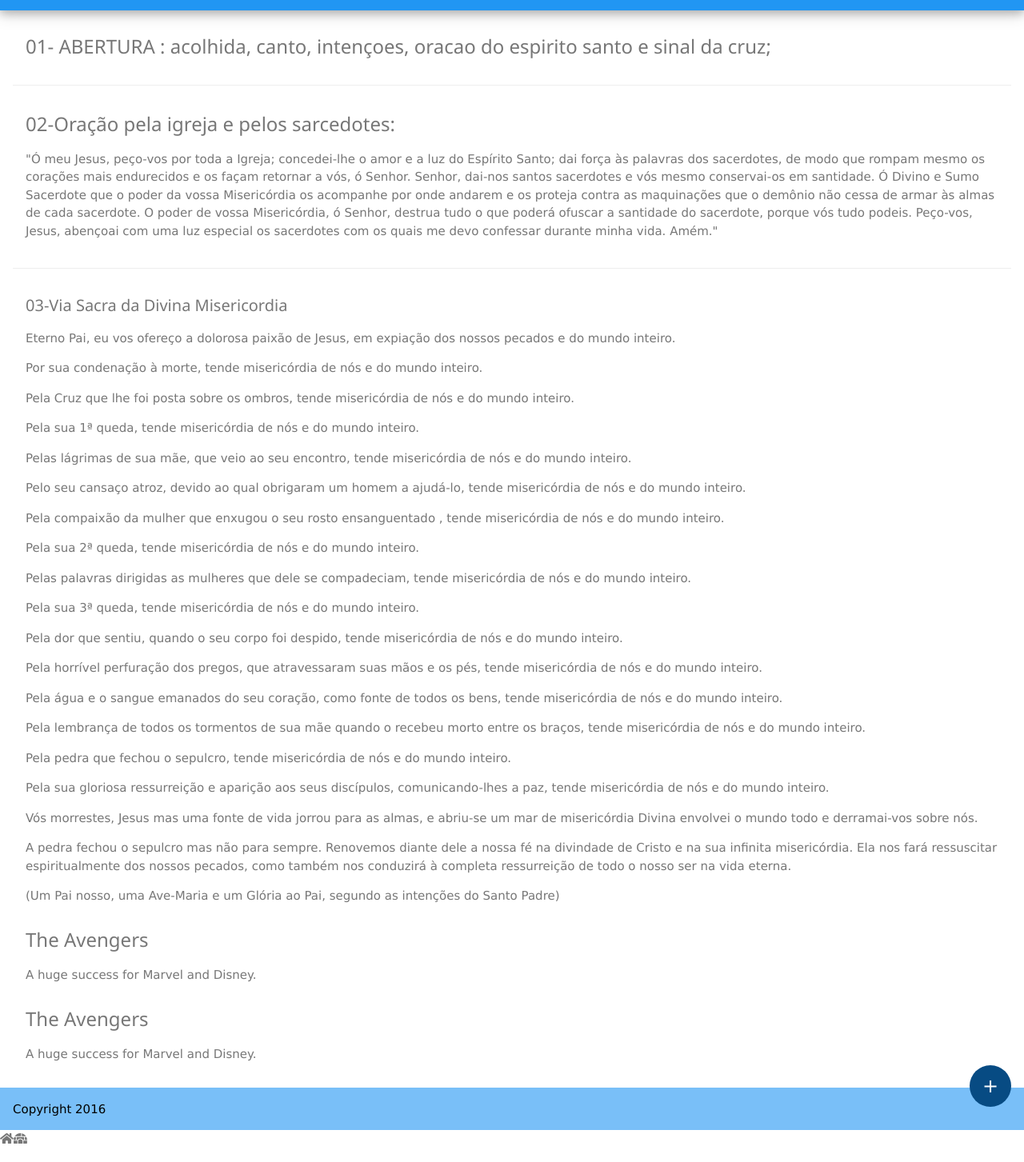
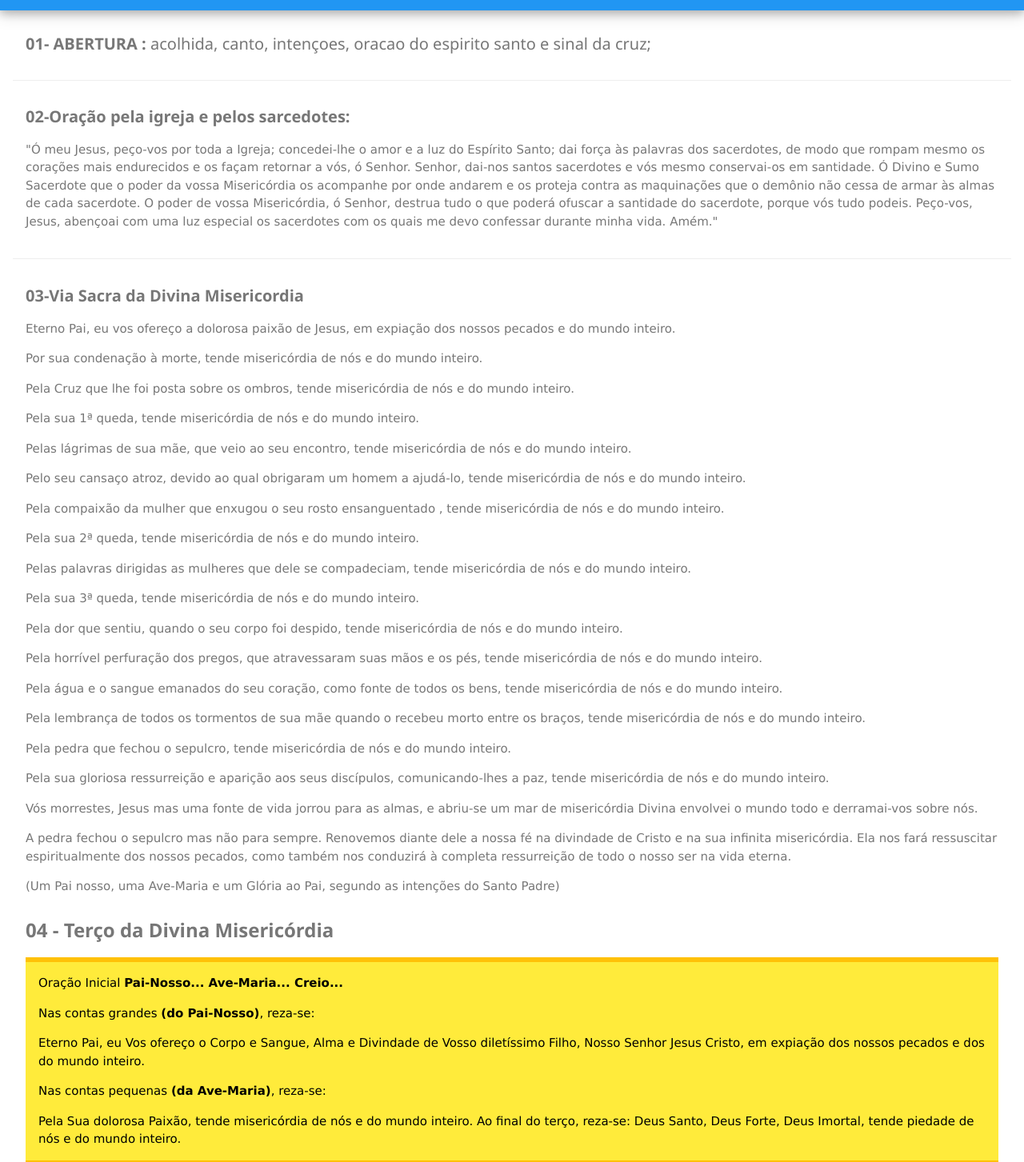
Before and after one commit to raphaeljq/oracoes, a React (Create React App) app: page / in a window 1280 px wide. Shown: the part 61-1514 px from the top of the page at 80% size. Built offline with nearby package versions, Linux system fonts and the light colour scheme.

Commit message:
estilizacao de parte do terco da misericordia

```diff
--- a/src/App.css
+++ b/src/App.css
@@ -1,3 +1,5 @@
 
 .relativo { position:relative; }
 .absoluto { position:absolute;top:-28px;right:16px;}
+.quote { font-size: 100px; }
+.margin-topo { margin-top:-60px;}
--- a/src/App.js
+++ b/src/App.js
@@ -17,23 +17,21 @@ function App() {
           <div class="w3-row">
 
             <div class="w3-col s12 w3-container">
-            <h3>01- ABERTURA : acolhida, canto, intençoes, oracao do espirito santo e sinal da cruz; </h3>
+            <h4><strong>01- ABERTURA :</strong> acolhida, canto, intençoes, oracao do espirito santo e sinal da cruz; </h4>
 
             </div>
           </div>
         <hr/>
           <div class="w3-row">
-
-          <div class="w3-col s12 w3-container">
-            <h3>02-Oração pela igreja e pelos sarcedotes:</h3>
-            <p>"Ó meu Jesus, peço-vos por toda a Igreja; concedei-lhe o amor e a luz do Espírito Santo; dai força às palavras dos sacerdotes, de modo que rompam mesmo os corações mais endurecidos e os façam retornar a vós, ó Senhor. Senhor, dai-nos santos sacerdotes e vós mesmo conservai-os em santidade. Ó Divino e Sumo Sacerdote que o poder da vossa Misericórdia os acompanhe por onde andarem e os proteja contra as maquinações que o demônio não cessa de armar às almas de cada sacerdote. O poder de vossa Misericórdia, ó Senhor, destrua tudo o que poderá ofuscar a santidade do sacerdote, porque vós tudo podeis. Peço-vos, Jesus, abençoai com uma luz especial os sacerdotes com os quais me devo confessar durante minha vida. Amém."</p>
-          </div>
+            <div class="w3-col s12 w3-container">
+              <h4><strong>02-Oração pela igreja e pelos sarcedotes:</strong></h4>
+              <p>"Ó meu Jesus, peço-vos por toda a Igreja; concedei-lhe o amor e a luz do Espírito Santo; dai força às palavras dos sacerdotes, de modo que rompam mesmo os corações mais endurecidos e os façam retornar a vós, ó Senhor. Senhor, dai-nos santos sacerdotes e vós mesmo conservai-os em santidade. Ó Divino e Sumo Sacerdote que o poder da vossa Misericórdia os acompanhe por onde andarem e os proteja contra as maquinações que o demônio não cessa de armar às almas de cada sacerdote. O poder de vossa Misericórdia, ó Senhor, destrua tudo o que poderá ofuscar a santidade do sacerdote, porque vós tudo podeis. Peço-vos, Jesus, abençoai com uma luz especial os sacerdotes com os quais me devo confessar durante minha vida. Amém."</p>
+            </div>
         </div>
         <hr/>
           <div class="w3-row">
-
             <div class="w3-col s12 w3-container">
-              <h4>03-Via Sacra da Divina Misericordia </h4>
+              <h4><strong>03-Via Sacra da Divina Misericordia</strong> </h4>
               <p>Eterno Pai, eu vos ofereço a dolorosa paixão de Jesus, em expiação dos nossos pecados e do mundo inteiro.</p>
               <p> Por sua condenação à morte, tende misericórdia de nós e do mundo inteiro.</p>
               <p> Pela Cruz que lhe foi posta sobre os ombros, tende misericórdia de nós e do mundo inteiro.</p>
@@ -58,8 +56,15 @@ function App() {
           <div class="w3-row">
 
             <div class="w3-col s12 w3-container">
-              <h3>The Avengers</h3>
-              <p>A huge success for Marvel and Disney.</p>
+              <h3><strong>04 - Terço da Divina Misericórdia</strong></h3>
+              <div class="w3-panel w3-yellow w3-topbar w3-bottombar w3-border-amber">
+
+              <p>Oração Inicial <strong>Pai-Nosso... Ave-Maria... Creio...</strong> </p><p>Nas contas grandes <strong>(do Pai-Nosso)</strong>, reza-se: </p>
+
+              <p>Eterno Pai, eu Vos ofereço o Corpo e Sangue, Alma e Divindade de Vosso diletíssimo Filho, Nosso Senhor Jesus Cristo, em expiação dos nossos pecados e dos do mundo inteiro.</p>
+              <p>   Nas contas pequenas <strong>(da Ave-Maria)</strong>, reza-se: </p>
+              <p>  Pela Sua dolorosa Paixão, tende misericórdia de nós e do mundo inteiro. Ao final do terço, reza-se: Deus Santo, Deus Forte, Deus Imortal, tende piedade de nós e do mundo inteiro.</p>
+              </div>
             </div>
           </div>
           <div class="w3-row">
@@ -90,9 +95,9 @@ function App() {
 
 
 
-<p>04 - Terço da Divina Misericórdia</p>
+<p></p>
 
-<p>Oração Inicial Pai-Nosso... Ave-Maria... Creio... Nas contas grandes (do Pai-Nosso), reza-se: Eterno Pai, eu Vos ofereço o Corpo e Sangue, Alma e Divindade de Vosso diletíssimo Filho, Nosso Senhor Jesus Cristo, em expiação dos nossos pecados e dos do mundo inteiro. Nas contas pequenas (da Ave-Maria), reza-se: Pela Sua dolorosa Paixão, tende misericórdia de nós e do mundo inteiro. Ao final do terço, reza-se: Deus Santo, Deus Forte, Deus Imortal, tende piedade de nós e do mundo inteiro.</p>
+
 <p>"Desejo que conheças mais a fundo o Meu amor, de que está inflamado o Meu Coração pelas almas, e compreenderás isso quando refletires sobre a Minha Paixão. Invoca a Minha misericórdia para com os pecadores, pois desejo a salvação deles. Quando de coração contrito e confiante rezares essa oração por algum pecador, Eu lhe darei a graça da conversão. Esta pequena prece é a seguinte: - Ó Sangue e Água que jorrastes do Coração de Jesus como fonte de misericórdia para nós, eu confio em Vós" (Diário, 187).</p>
 
 <p>05 - Louvores a Misericórdia de Deus</p>
```
